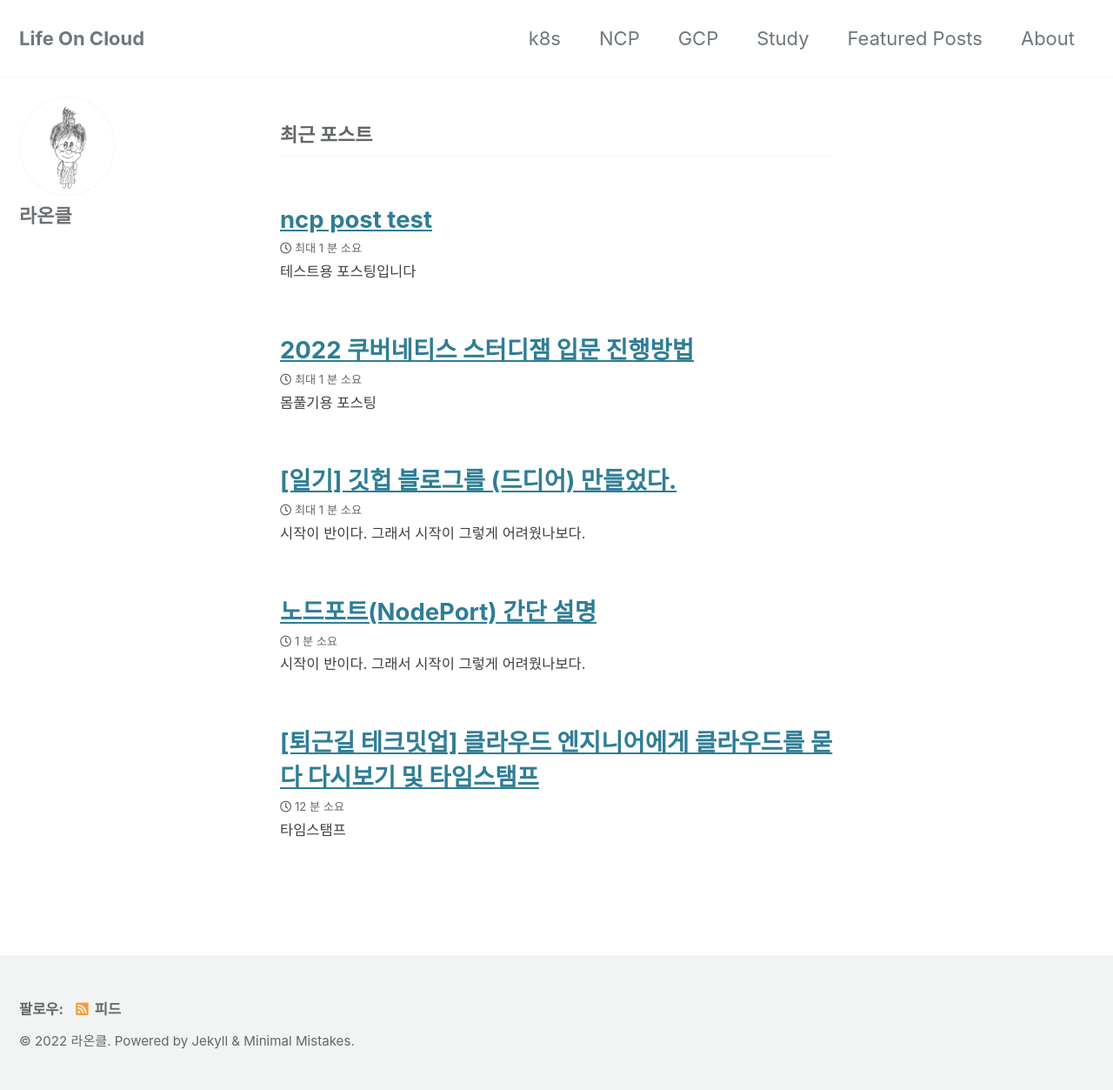
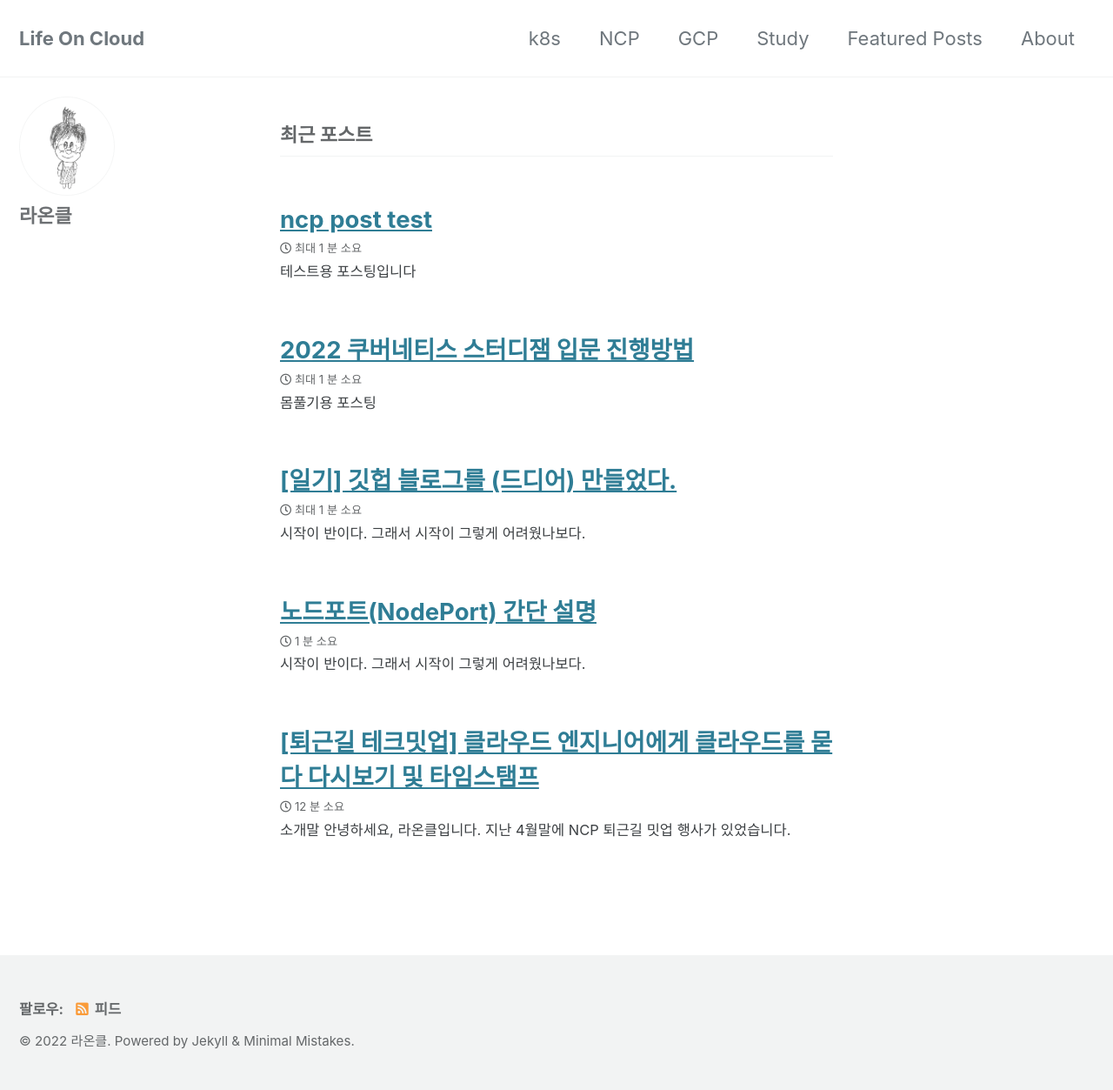
Before and after one commit to lifeoncloud/lifeoncloud.github.io, a Jekyll site: the page built from index.html, in a window 1280 px wide. Shown: the whole page at 87% size. Built offline with Jekyll 4.4.1, drawn with Linux system fonts in a browser that asks for light colours; cached includes are drawn as plain includes; the list of posts is cut into pages by our own code.

Commit message:
excerpt 삭제

```diff
--- a/_posts/2022-04-20-ncp-meetup-2.md
+++ b/_posts/2022-04-20-ncp-meetup-2.md
@@ -1,6 +1,5 @@
 ---
 title:  "[퇴근길 테크밋업] 클라우드 엔지니어에게 클라우드를 묻다 다시보기 및 타임스탬프"
-excerpt: "타임스탬프"
 
 categories: ncp
 tags: [NCP,퇴근길밋업]
```
